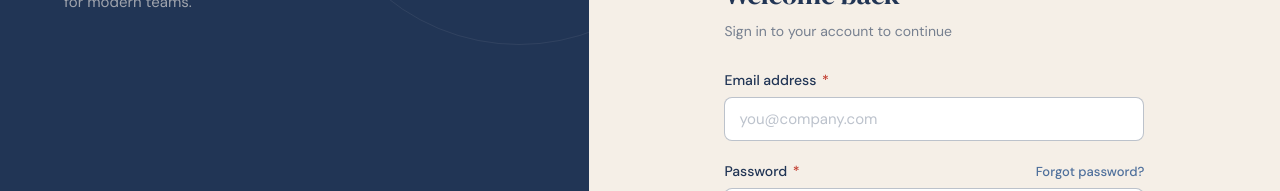
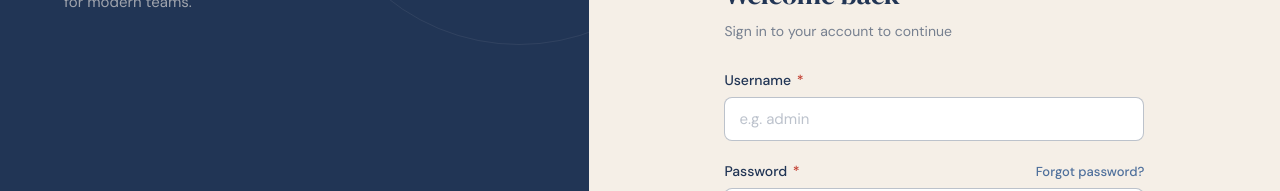
Before and after one commit to san-rat/ERP_frontend, a React (Vite) app: page / in a window 1280 px wide. Shown: the part 235-426 px from the top of the page. Built offline with nearby package versions, Linux system fonts and the light colour scheme.

Commit message:
Feat: remove the comments on the post api and get access to the backend.

```diff
--- a/src/pages/LoginPage.jsx
+++ b/src/pages/LoginPage.jsx
@@ -3,20 +3,19 @@ import { Eye, EyeOff } from "lucide-react";
 import "./LoginPage.css";
 
 export default function LoginPage({ onLogin, onRegister }) {
-  const [email, setEmail]       = useState("");
+  const [username, setUsername] = useState("");
   const [password, setPassword] = useState("");
-  const [showPwd, setShowPwd]   = useState(false);
-  const [errors, setErrors]     = useState({});
-  const [loading, setLoading]   = useState(false);
+  const [showPwd, setShowPwd] = useState(false);
+  const [errors, setErrors] = useState({});
+  const [loading, setLoading] = useState(false);
   const [apiError, setApiError] = useState("");
 
   /* ── Validation ── */
   const validate = () => {
     const e = {};
-    if (!email)                        e.email = "Email is required.";
-    else if (!/\S+@\S+\.\S+/.test(email)) e.email = "Enter a valid email.";
-    if (!password)                     e.password = "Password is required.";
-    else if (password.length < 6)      e.password = "Minimum 6 characters.";
+    if (!username.trim()) e.username = "Username is required.";
+    if (!password) e.password = "Password is required.";
+    else if (password.length < 6) e.password = "Minimum 6 characters.";
     return e;
   };
 
@@ -29,20 +28,19 @@ export default function LoginPage({ onLogin, onRegister }) {
 
     setLoading(true);
     try {
-      // ── Replace this block with your real API call ──
-      // const res = await fetch("http://localhost:5000/api/auth/login", {
-      //   method: "POST",
-      //   headers: { "Content-Type": "application/json" },
-      //   body: JSON.stringify({ email, password }),
-      // });
-      // if (!res.ok) throw new Error("Invalid credentials");
-      // const data = await res.json();
-      // onLogin({ email, token: data.accessToken, role: data.role });
-
-      // Temporary mock — remove when backend is ready
-      await new Promise((r) => setTimeout(r, 1200));
-      if (password === "wrong") throw new Error("Invalid credentials");
-      onLogin({ email, role: "Admin" });
+      const res = await fetch("http://localhost:5000/api/auth/login", {
+        method: "POST",
+        headers: { "Content-Type": "application/json" },
+        body: JSON.stringify({ username, password }),
+      });
+      if (!res.ok) {
+        const errData = await res.json().catch(() => ({}));
+        throw new Error(errData.message || "Invalid credentials.");
+      }
+      const data = await res.json();
+      // data = { token, role, userId, expiresAt }
+      sessionStorage.setItem("erp_token", data.token);
+      onLogin({ username, token: data.token, role: data.role });
     } catch (err) {
       setApiError(err.message || "Login failed. Please try again.");
     } finally {
@@ -102,24 +100,24 @@ export default function LoginPage({ onLogin, onRegister }) {
           )}
 
           <form onSubmit={handleSubmit} noValidate className="lp-form">
-            {/* Email */}
+            {/* Username */}
             <div className="lp-field">
-              <label htmlFor="email" className="lp-label">
-                Email address <span className="lp-required">*</span>
+              <label htmlFor="username" className="lp-label">
+                Username <span className="lp-required">*</span>
               </label>
               <input
-                id="email"
-                type="email"
-                autoComplete="email"
-                value={email}
-                onChange={(e) => { setEmail(e.target.value); clearError("email"); }}
-                placeholder="you@company.com"
-                className={`lp-input${errors.email ? " lp-input--error" : ""}`}
+                id="username"
+                type="text"
+                autoComplete="username"
+                value={username}
+                onChange={(e) => { setUsername(e.target.value); clearError("username"); }}
+                placeholder="e.g. admin"
+                className={`lp-input${errors.username ? " lp-input--error" : ""}`}
                 disabled={loading}
-                aria-describedby={errors.email ? "email-err" : undefined}
+                aria-describedby={errors.username ? "username-err" : undefined}
               />
-              {errors.email && (
-                <span id="email-err" className="lp-field-error">{errors.email}</span>
+              {errors.username && (
+                <span id="username-err" className="lp-field-error">{errors.username}</span>
               )}
             </div>
 
--- a/src/pages/RegisterPage.jsx
+++ b/src/pages/RegisterPage.jsx
@@ -13,12 +13,12 @@ export default function RegisterPage({ onRegistered, onBackToLogin }) {
     password: "",
     confirmPassword: "",
   });
-  const [showPwd, setShowPwd]         = useState(false);
+  const [showPwd, setShowPwd] = useState(false);
   const [showConfirm, setShowConfirm] = useState(false);
-  const [errors, setErrors]           = useState({});
-  const [apiError, setApiError]       = useState("");
-  const [loading, setLoading]         = useState(false);
-  const [success, setSuccess]         = useState(false);
+  const [errors, setErrors] = useState({});
+  const [apiError, setApiError] = useState("");
+  const [loading, setLoading] = useState(false);
+  const [success, setSuccess] = useState(false);
 
   /* ── Helpers ── */
   const set = (field) => (e) => {
@@ -29,16 +29,16 @@ export default function RegisterPage({ onRegistered, onBackToLogin }) {
   /* ── Validation ── */
   const validate = () => {
     const e = {};
-    if (!form.firstName.trim())   e.firstName = "First name is required.";
-    if (!form.lastName.trim())    e.lastName  = "Last name is required.";
-    if (!form.email)              e.email     = "Email is required.";
+    if (!form.firstName.trim()) e.firstName = "First name is required.";
+    if (!form.lastName.trim()) e.lastName = "Last name is required.";
+    if (!form.email) e.email = "Email is required.";
     else if (!/\S+@\S+\.\S+/.test(form.email)) e.email = "Enter a valid email.";
-    if (!form.role)               e.role      = "Please select a role.";
-    if (!form.password)           e.password  = "Password is required.";
+    if (!form.role) e.role = "Please select a role.";
+    if (!form.password) e.password = "Password is required.";
     else if (form.password.length < 8) e.password = "Minimum 8 characters.";
     else if (!/[A-Z]/.test(form.password)) e.password = "Include at least one uppercase letter.";
     else if (!/[0-9]/.test(form.password)) e.password = "Include at least one number.";
-    if (!form.confirmPassword)    e.confirmPassword = "Please confirm your password.";
+    if (!form.confirmPassword) e.confirmPassword = "Please confirm your password.";
     else if (form.password !== form.confirmPassword)
       e.confirmPassword = "Passwords do not match.";
     return e;
@@ -49,9 +49,9 @@ export default function RegisterPage({ onRegistered, onBackToLogin }) {
     const p = form.password;
     if (!p) return 0;
     let s = 0;
-    if (p.length >= 8)        s++;
-    if (/[A-Z]/.test(p))      s++;
-    if (/[0-9]/.test(p))      s++;
+    if (p.length >= 8) s++;
+    if (/[A-Z]/.test(p)) s++;
+    if (/[0-9]/.test(p)) s++;
     if (/[^A-Za-z0-9]/.test(p)) s++;
     return s; // 0–4
   })();
@@ -68,25 +68,19 @@ export default function RegisterPage({ onRegistered, onBackToLogin }) {
 
     setLoading(true);
     try {
-      // ── Replace with real API call ──
-      // const res = await fetch("http://localhost:5000/api/auth/register", {
-      //   method: "POST",
-      //   headers: { "Content-Type": "application/json" },
-      //   body: JSON.stringify({
-      //     firstName: form.firstName,
-      //     lastName: form.lastName,
-      //     email: form.email,
-      //     role: form.role,
-      //     password: form.password,
-      //   }),
-      // });
-      // if (!res.ok) {
-      //   const data = await res.json();
-      //   throw new Error(data.message || "Registration failed.");
-      // }
-
-      // Temporary mock — remove when backend is ready
-      await new Promise((r) => setTimeout(r, 1400));
+      const res = await fetch("http://localhost:5000/api/auth/register", {
+        method: "POST",
+        headers: { "Content-Type": "application/json" },
+        body: JSON.stringify({
+          username: `${form.firstName.toLowerCase()}.${form.lastName.toLowerCase()}`,
+          password: form.password,
+          role: form.role,
+        }),
+      });
+      if (!res.ok) {
+        const data = await res.json().catch(() => ({}));
+        throw new Error(data.message || "Registration failed.");
+      }
       setSuccess(true);
       setTimeout(() => onRegistered?.(), 1800);
     } catch (err) {
@@ -256,7 +250,7 @@ export default function RegisterPage({ onRegistered, onBackToLogin }) {
               {form.password && (
                 <div className="rp-strength">
                   <div className="rp-strength-bars">
-                    {[1,2,3,4].map((n) => (
+                    {[1, 2, 3, 4].map((n) => (
                       <span key={n} className={`rp-strength-bar${strength >= n ? ` ${strengthClass}` : ""}`} />
                     ))}
                   </div>
```
